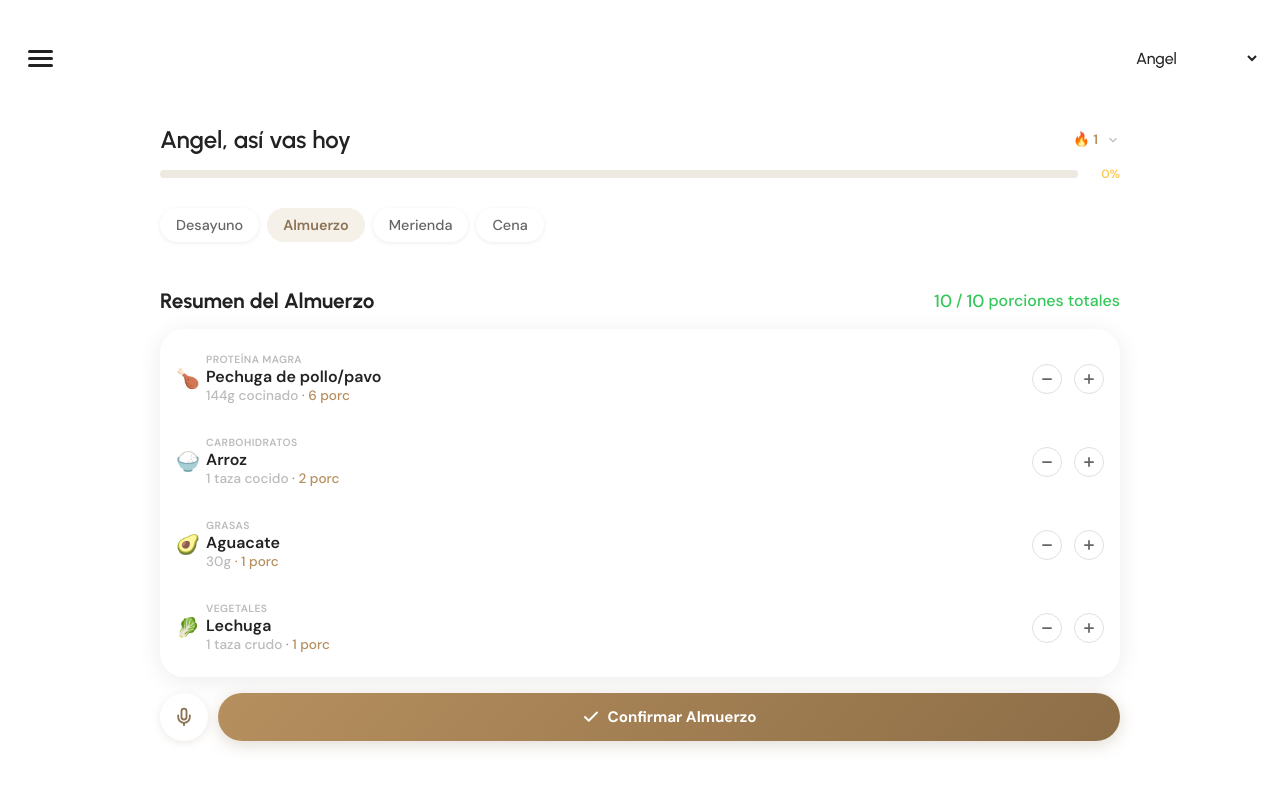
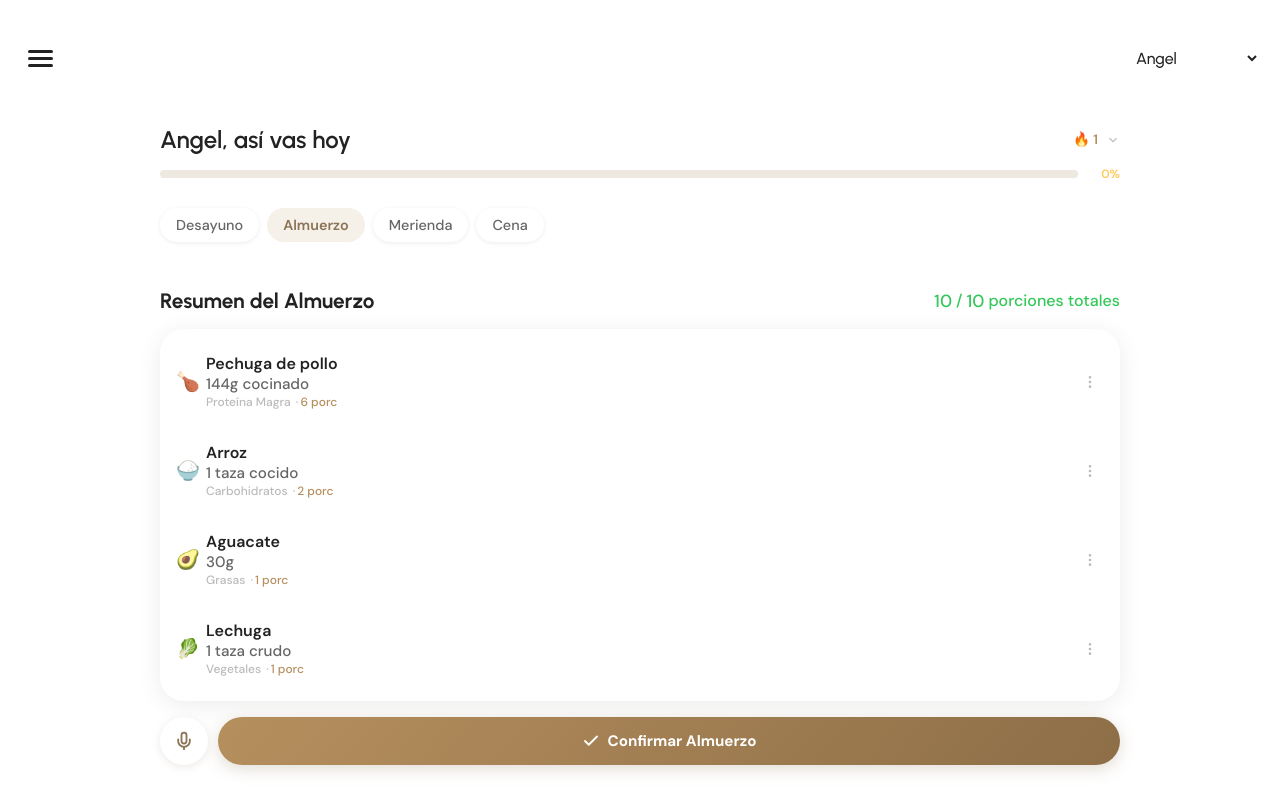
Before and after one commit to AngelRivilloD/foodhelper, an Angular app: page /angel in a window 1280 px wide. Built offline with nearby package versions, Linux system fonts and the light colour scheme.

Commit message:
quitamos + y -

```diff
--- a/src/app/components/meal-calculator/meal-calculator.component.css
+++ b/src/app/components/meal-calculator/meal-calculator.component.css
@@ -636,7 +636,7 @@
   transform: rotate(180deg);
 }
 
-/* Ingredient text clickable */
+/* Ingredient text clickable - kept for category sections */
 .ingredient-text.clickable {
   cursor: pointer;
 }
@@ -774,6 +774,127 @@
   letter-spacing: 0.04em;
 }
 
+/* Weight as prominent info */
+.ingredient-weight {
+  font-family: 'DM Sans', sans-serif;
+  font-size: 0.95rem;
+  font-weight: 500;
+  color: #666;
+}
+
+/* Meta line: category + portions */
+.ingredient-meta {
+  font-family: 'DM Sans', sans-serif;
+  font-size: 0.75rem;
+  font-weight: 500;
+  color: #bbb;
+}
+
+.ingredient-meta-dot {
+  margin: 0 2px;
+}
+
+/* Ingredient ellipsis menu */
+.ingredient-actions-container {
+  position: relative;
+  flex-shrink: 0;
+}
+
+.ingredient-ellipsis-btn {
+  background: none;
+  border: none;
+  color: #bbb;
+  cursor: pointer;
+  padding: 6px;
+  border-radius: 8px;
+  display: flex;
+  align-items: center;
+  transition: all 0.15s ease;
+  -webkit-tap-highlight-color: transparent;
+}
+
+.ingredient-ellipsis-btn:hover {
+  background: #F5F0E8;
+  color: #8B7355;
+}
+
+.ingredient-menu {
+  position: absolute;
+  top: 100%;
+  right: 0;
+  background: #FFFFFF;
+  border: 1px solid #EDE8E0;
+  border-radius: 14px;
+  box-shadow: 0 8px 30px rgba(0, 0, 0, 0.12);
+  z-index: 9999;
+  margin-top: 4px;
+  min-width: 200px;
+  max-height: 50vh;
+  overflow-y: auto;
+  padding: 6px;
+}
+
+.ingredient-menu-item {
+  width: 100%;
+  background: none;
+  border: none;
+  padding: 10px 12px;
+  font-family: 'DM Sans', sans-serif;
+  font-size: 0.85rem;
+  font-weight: 500;
+  color: #222;
+  cursor: pointer;
+  display: flex;
+  align-items: center;
+  gap: 10px;
+  border-radius: 10px;
+  transition: background 0.15s ease;
+  -webkit-tap-highlight-color: transparent;
+}
+
+.ingredient-menu-item:hover {
+  background: #F5F0E8;
+}
+
+.ingredient-menu-item:disabled {
+  opacity: 0.35;
+  cursor: not-allowed;
+}
+
+.ingredient-menu-item:disabled:hover {
+  background: none;
+}
+
+.ingredient-menu-item svg {
+  color: #8B7355;
+  flex-shrink: 0;
+}
+
+.ingredient-menu-divider {
+  height: 1px;
+  background: #EDE8E0;
+  margin: 4px 0;
+}
+
+.ingredient-menu-label {
+  font-family: 'DM Sans', sans-serif;
+  font-size: 0.7rem;
+  font-weight: 600;
+  color: #bbb;
+  text-transform: uppercase;
+  letter-spacing: 0.04em;
+  padding: 8px 12px 4px;
+}
+
+.ingredient-menu .dropdown-option {
+  border-radius: 10px;
+  border-bottom: none;
+}
+
+.ingredient-menu .dropdown-option:hover {
+  background: #F5F0E8;
+}
+
 .ingredient-text {
   display: flex;
   flex-direction: column;
@@ -789,10 +910,12 @@
 
 .ingredient-amount {
   font-family: 'DM Sans', sans-serif;
-  font-size: 0.85rem;
-  font-weight: 500;
+  font-size: 0.95rem;
+  font-weight: 400;
   color: #bbb;
 }
+
+/* Keep for mobile override compatibility */
 
 
 /* ============ FIXED PLAN VIEW ============ */
@@ -1151,6 +1274,10 @@
     order: 3;
   }
 
+  .ingredient-amount {
+    font-size: 1rem;
+  }
+
 }
 
 @media (max-width: 480px) {
@@ -1201,14 +1328,14 @@ app-voice-input {
 .summary-portion-controls {
   display: flex;
   align-items: center;
-  gap: 12px;
+  gap: 8px;
   flex-shrink: 0;
 }
 
 .summary-portion-btn {
   background: #FFFFFF;
-  width: 30px;
-  height: 30px;
+  width: 26px;
+  height: 26px;
   border-radius: 50%;
   border: 1.5px solid #e0e0e0;
   cursor: pointer;
@@ -1217,7 +1344,7 @@ app-voice-input {
   align-items: center;
   justify-content: center;
   padding: 0;
-  color: #666;
+  color: #999;
   flex-shrink: 0;
   -webkit-tap-highlight-color: transparent;
 }
@@ -1243,9 +1370,21 @@ app-voice-input {
 .ingredient-portions {
   color: #b68f5e;
   font-weight: 500;
+  display: inline-block;
+  transition: transform 0.15s ease, color 0.15s ease;
 }
 
-/* Food name clickable in summary */
+.ingredient-portions.portion-bumping {
+  animation: portionBump 0.35s cubic-bezier(0.34, 1.56, 0.64, 1);
+}
+
+@keyframes portionBump {
+  0% { transform: scale(1); }
+  40% { transform: scale(1.25); color: #8B7355; }
+  100% { transform: scale(1); }
+}
+
+/* Food name in summary */
 .ingredient-name-wrapper .ingredient-name {
   text-decoration: none;
 }
--- a/src/app/components/meal-calculator/meal-calculator.component.html
+++ b/src/app/components/meal-calculator/meal-calculator.component.html
@@ -215,10 +215,14 @@
             <span class="ingredient-icon">{{ getFoodIcon(item.food.alimento) }}</span>
             <div class="ingredient-text clickable"
                  (click)="showSummaryAlternatives = showSummaryAlternatives === getItemId(category.key, item.food) ? null : getItemId(category.key, item.food); $event.stopPropagation()">
-              <span class="ingredient-category">{{ category.label }}</span>
-              <div class="ingredient-name-wrapper">
-                <span class="ingredient-name">
-                  {{ item.food.alimento }}
+              <span class="ingredient-name">{{ item.food.alimento }}</span>
+              <span class="ingredient-weight">
+                {{ getDisplayWeight(category.key, item.food, item.totalAmount) }}
+              </span>
+              <span class="ingredient-meta">
+                {{ category.label }}
+                <span class="ingredient-meta-dot">·</span>
+                <span class="ingredient-portions" [class.portion-bumping]="animatingPortions.has(getItemId(category.key, item.food))">{{ item.portions }} porc</span>
               </span>
               <div class="summary-dropdown" *ngIf="showSummaryAlternatives === getItemId(category.key, item.food)" (click)="$event.stopPropagation()">
                 <button
@@ -233,26 +237,24 @@
                 </button>
               </div>
             </div>
-              <span class="ingredient-amount">
-                {{ getDisplayWeight(category.key, item.food, item.totalAmount) }}
-                <span class="ingredient-portions">· {{ item.portions }} porc</span>
-              </span>
+            <div class="ingredient-actions-container">
+              <button class="ingredient-ellipsis-btn"
+                      (click)="showIngredientMenu = showIngredientMenu === getItemId(category.key, item.food) ? null : getItemId(category.key, item.food); $event.stopPropagation()">
+                <svg xmlns="http://www.w3.org/2000/svg" width="16" height="16" viewBox="0 0 24 24" fill="none" stroke="currentColor" stroke-width="2" stroke-linecap="round" stroke-linejoin="round"><circle cx="12" cy="12" r="1"/><circle cx="12" cy="5" r="1"/><circle cx="12" cy="19" r="1"/></svg>
+              </button>
+              <div class="ingredient-menu" *ngIf="showIngredientMenu === getItemId(category.key, item.food)" (click)="$event.stopPropagation()">
+                <button class="ingredient-menu-item"
+                        (click)="incrementPortions(category.key, item.food); showIngredientMenu = null; $event.stopPropagation()">
+                  <svg xmlns="http://www.w3.org/2000/svg" width="14" height="14" viewBox="0 0 24 24" fill="none" stroke="currentColor" stroke-width="2.5" stroke-linecap="round" stroke-linejoin="round"><line x1="12" y1="5" x2="12" y2="19"/><line x1="5" y1="12" x2="19" y2="12"/></svg>
+                  Añadir porción
+                </button>
+                <button class="ingredient-menu-item"
+                        [disabled]="item.portions <= 0"
+                        (click)="decrementPortions(category.key, item.food); showIngredientMenu = null; $event.stopPropagation()">
+                  <svg xmlns="http://www.w3.org/2000/svg" width="14" height="14" viewBox="0 0 24 24" fill="none" stroke="currentColor" stroke-width="2.5" stroke-linecap="round" stroke-linejoin="round"><line x1="5" y1="12" x2="19" y2="12"/></svg>
+                  Quitar porción
+                </button>
               </div>
-            <div class="summary-portion-controls">
-              <button class="summary-portion-btn decrement"
-                      (click)="decrementPortions(category.key, item.food); $event.stopPropagation()"
-                      [disabled]="item.portions <= 0">
-                <svg xmlns="http://www.w3.org/2000/svg" width="14" height="14" viewBox="0 0 24 24" fill="none" stroke="currentColor" stroke-width="3" stroke-linecap="round" stroke-linejoin="round">
-                  <line x1="5" y1="12" x2="19" y2="12"></line>
-                </svg>
-              </button>
-              <button class="summary-portion-btn increment"
-                      (click)="incrementPortions(category.key, item.food); $event.stopPropagation()">
-                <svg xmlns="http://www.w3.org/2000/svg" width="14" height="14" viewBox="0 0 24 24" fill="none" stroke="currentColor" stroke-width="3" stroke-linecap="round" stroke-linejoin="round">
-                  <line x1="12" y1="5" x2="12" y2="19"></line>
-                  <line x1="5" y1="12" x2="19" y2="12"></line>
-                </svg>
-              </button>
             </div>
           </div>
         </div>
--- a/src/app/components/meal-calculator/meal-calculator.component.ts
+++ b/src/app/components/meal-calculator/meal-calculator.component.ts
@@ -30,6 +30,8 @@ export class MealCalculatorComponent implements OnInit, OnChanges, AfterViewInit
   celebrationProgress = 0;
   celebrationCalories = 0;
   showConfirmedMenu: string | null = null;
+  showIngredientMenu: string | null = null;
+  animatingPortions = new Set<string>();
 
   // Fixed meal plan
   mealPlanMode: 'dynamic' | 'fixed' = 'dynamic';
@@ -245,6 +247,7 @@ export class MealCalculatorComponent implements OnInit, OnChanges, AfterViewInit
     const currentItem = this.mealPlan[category]?.find(item => item.food.alimento === food.alimento);
     if (currentItem) {
       this.adjustPortions(category, food, currentItem.portions + 1);
+      this.triggerPortionAnimation(category, food);
     }
   }
 
@@ -253,12 +256,22 @@ export class MealCalculatorComponent implements OnInit, OnChanges, AfterViewInit
     if (currentItem && currentItem.portions > 0) {
       const newPortions = currentItem.portions - 1;
       if (newPortions === 0) {
-        // Si llega a 0, remover el alimento
         this.removeFoodFromPlan(category, food);
       } else {
         this.adjustPortions(category, food, newPortions);
+        this.triggerPortionAnimation(category, food);
       }
     }
+  }
+
+  private triggerPortionAnimation(category: string, food: FoodItem): void {
+    const id = this.getItemId(category, food);
+    this.animatingPortions.delete(id);
+    // Force reflow so re-adding the class restarts the animation
+    requestAnimationFrame(() => {
+      this.animatingPortions.add(id);
+      setTimeout(() => this.animatingPortions.delete(id), 350);
+    });
   }
 
   // Obtener total de porciones usadas en una categoría
@@ -466,7 +479,7 @@ export class MealCalculatorComponent implements OnInit, OnChanges, AfterViewInit
   // Obtener el peso a mostrar (siempre cocinado cuando aplica)
   // Alimentos que se miden crudos y se cocinan (carnes, pescados, tubérculos)
   private readonly rawToCookedFoods = [
-    'Pescado blanco', 'Pechuga de pollo/pavo', 'Clara de huevo',
+    'Pescado blanco', 'Pechuga de pollo', 'Pechuga de pavo', 'Clara de huevo',
     'Carne roja magra', 'Lomo de cerdo', 'Salmón',
     'Carne de cerdo (graso)', 'Carne roja grasa',
     'Patata', 'Gnocchis', 'Boniato', 'Plátano macho'
@@ -540,6 +553,7 @@ export class MealCalculatorComponent implements OnInit, OnChanges, AfterViewInit
     this.showAddFood = null;
     this.showSummaryAlternatives = null;
     this.showConfirmedMenu = null;
+    this.showIngredientMenu = null;
   }
 
   // Obtener el icono del alimento actual en la categoría
@@ -595,7 +609,8 @@ export class MealCalculatorComponent implements OnInit, OnChanges, AfterViewInit
       'Frijoles/caraotas/alubias': '🫘',
 
       // Proteína Magra
-      'Pechuga de pollo/pavo': '🍗',
+      'Pechuga de pollo': '🍗',
+      'Pechuga de pavo': '🍗',
       'Pescado blanco': '🐟',
       'Camarones/gambas': '🦐',
       'Atún al natural en lata': '🐟',
--- a/src/app/components/target-setter/target-setter.component.ts
+++ b/src/app/components/target-setter/target-setter.component.ts
@@ -150,7 +150,7 @@ export class TargetSetterComponent implements OnInit, OnChanges {
       'Granola baja en grasa': '🥣', 'Pan Árabe': '🫓', 'Pan Wasa': '🍞', 'Galleta María': '🍪',
       'Casabe': '🍞', 'Tortilla para fajitas': '🌮',
       'Lentejas': '🫘', 'Garbanzos': '🫘', 'Frijoles/caraotas/alubias': '🫘',
-      'Pescado blanco': '🐟', 'Atún al natural en lata': '🐟', 'Pechuga de pollo/pavo': '🍗',
+      'Pescado blanco': '🐟', 'Atún al natural en lata': '🐟', 'Pechuga de pollo': '🍗', 'Pechuga de pavo': '🍗',
       'Camarones/gambas': '🦐', 'Clara de huevo': '🥚', 'Jamón de pollo/pavo': '🥩',
       'Lomo embuchado': '🥩', 'Carne roja magra': '🥩', 'Proteína en polvo': '🥤',
       'Proteína en polvo (whey y vegana)': '🥤', 'Lomo de cerdo': '🍖', 'Soja': '🫘', 'Seitán': '🌾',
--- a/src/app/services/food-calculator.service.ts
+++ b/src/app/services/food-calculator.service.ts
@@ -87,7 +87,8 @@ export class FoodCalculatorService {
         {"alimento": "Pescado blanco", "gramos": "40g", "category": "Proteina Magra", "tipo": ["comida", "cena"]},
         //{"alimento": "Camarones/gambas", "gramos": "40g", "category": "Proteina Magra", "tipo": ["comida", "cena"]},
         {"alimento": "Atún al natural en lata", "gramos": "1/2 lata", "category": "Proteina Magra", "tipo": ["comida", "cena"]},
-        {"alimento": "Pechuga de pollo/pavo", "gramos": "30g", "category": "Proteina Magra", "tipo": ["comida", "cena"]},
+        {"alimento": "Pechuga de pollo", "gramos": "30g", "category": "Proteina Magra", "tipo": ["comida", "cena"]},
+        {"alimento": "Pechuga de pavo", "gramos": "30g", "category": "Proteina Magra", "tipo": ["comida", "cena"]},
         {"alimento": "Clara de huevo", "gramos": "60g", "category": "Proteina Magra", "tipo": ["desayuno", "comida", "cena"]},
         {"alimento": "Jamón de pollo/pavo", "gramos": "30g", "category": "Proteina Magra", "tipo": ["desayuno", "merienda", "cena"]},
         {"alimento": "Lomo embuchado", "gramos": "20g", "category": "Proteina Magra", "tipo": ["merienda", "cena"]},
@@ -319,7 +320,7 @@ export class FoodCalculatorService {
   private mealTypeDefaults: { [mealType: string]: { [category: string]: string } } = {
     'DESAYUNO': { 'Carbohidratos': 'Pan blanco o integral de barra' },
     'MERIENDA': { 'Proteina Magra': 'Proteína en polvo' },
-    'CENA': { 'Carbohidratos': 'Fajitas medianas', 'Proteina Magra': 'Pechuga de pollo/pavo' }
+    'CENA': { 'Carbohidratos': 'Fajitas medianas', 'Proteina Magra': 'Pechuga de pollo' }
   };
 
   // Índice del último template usado por tipo de comida (para no repetir)
@@ -360,7 +361,7 @@ export class FoodCalculatorService {
     ],
     'COMIDA': [
       { // Carne con arroz/pasta y ensalada
-        'Proteina Magra': ['Pechuga de pollo/pavo', 'Carne roja magra', 'Lomo de cerdo'],
+        'Proteina Magra': ['Pechuga de pollo', 'Carne roja magra', 'Lomo de cerdo'],
         'Proteina Semi-Magra': ['Huevo'],
         'Carbohidratos': ['Arroz', 'Pasta', 'Quinoa', 'Patata', 'Cous-cous'],
         'Grasas': ['Aceite de oliva', 'Aguacate', 'Aceituna verde (deshuesadas)', 'Aceitunas negras'],
@@ -373,14 +374,14 @@ export class FoodCalculatorService {
         'Vegetales': ['Brócoli', 'Espárragos', 'Calabacín', 'Espinaca', 'Pimiento', 'Tomate', 'Vainitas', 'Zanahoria']
       },
       { // Legumbres con arroz y verduras
-        'Proteina Magra': ['Pechuga de pollo/pavo', 'Lomo de cerdo'],
+        'Proteina Magra': ['Pechuga de pollo', 'Lomo de cerdo'],
         'Legumbres': ['Lentejas', 'Garbanzos', 'Frijoles/caraotas/alubias'],
         'Carbohidratos': ['Arroz', 'Pan blanco o integral de barra', 'Pan Árabe'],
         'Grasas': ['Aceite de oliva'],
         'Vegetales': ['Tomate', 'Cebolla', 'Pimiento', 'Zanahoria', 'Espinaca']
       },
       { // Wrap/fajita con carne
-        'Proteina Magra': ['Pechuga de pollo/pavo', 'Carne roja magra', 'Atún al natural en lata'],
+        'Proteina Magra': ['Pechuga de pollo', 'Carne roja magra', 'Atún al natural en lata'],
         'Carbohidratos': ['Fajitas medianas', 'Pan Árabe'],
         'Grasas': ['Aguacate', 'Aceite de oliva', 'Mayonesa', 'Hummus'],
         'Vegetales': ['Lechuga', 'Tomate', 'Pimiento', 'Cebolla', 'Pepino']
@@ -388,14 +389,14 @@ export class FoodCalculatorService {
     ],
     'CENA': [
       { // Fajitas con pollo y crema de verduras
-        'Proteina Magra': ['Pechuga de pollo/pavo'],
+        'Proteina Magra': ['Pechuga de pollo'],
         'Proteina Semi-Magra': ['Huevo'],
         'Carbohidratos': ['Fajitas medianas'],
         'Grasas': ['Aceite de oliva', 'Aguacate', 'Queso Crema normal'],
         'Vegetales': ['Calabacín', 'Brócoli', 'Espinaca', 'Calabaza', 'Zanahoria', 'Coliflor', 'Pimiento']
       },
       { // Carne con acompañamiento y ensalada
-        'Proteina Magra': ['Pechuga de pollo/pavo', 'Carne roja magra', 'Lomo de cerdo'],
+        'Proteina Magra': ['Pechuga de pollo', 'Carne roja magra', 'Lomo de cerdo'],
         'Proteina Semi-Magra': ['Huevo'],
         'Carbohidratos': ['Arroz', 'Pasta', 'Quinoa', 'Patata', 'Boniato'],
         'Grasas': ['Aceite de oliva', 'Aguacate', 'Aceituna verde (deshuesadas)'],
@@ -422,7 +423,7 @@ export class FoodCalculatorService {
         'Vegetales': ['Tomate', 'Pimiento', 'Cebolla', 'Espinaca', 'Hongos', 'Calabacín']
       },
       { // Wrap/fajita nocturna
-        'Proteina Magra': ['Pechuga de pollo/pavo', 'Atún al natural en lata', 'Jamón de pollo/pavo'],
+        'Proteina Magra': ['Pechuga de pollo', 'Atún al natural en lata', 'Jamón de pollo/pavo'],
         'Carbohidratos': ['Fajitas medianas', 'Pan Árabe', 'Pan de molde'],
         'Grasas': ['Aguacate', 'Aceite de oliva', 'Hummus', 'Mayonesa'],
         'Vegetales': ['Lechuga', 'Tomate', 'Pepino', 'Cebolla', 'Pimiento']
@@ -666,7 +667,7 @@ export class FoodCalculatorService {
       if (food.gramos.toLowerCase().includes('g')) {
         // Solo mostrar "crudo" para alimentos que se miden crudos y se cocinan
         const rawToCookedFoods = [
-          'Pescado blanco', 'Pechuga de pollo/pavo', 'Clara de huevo',
+          'Pescado blanco', 'Pechuga de pollo', 'Pechuga de pavo', 'Clara de huevo',
           'Carne roja magra', 'Lomo de cerdo', 'Salmón',
           'Carne de cerdo (graso)', 'Carne roja grasa',
           'Patata', 'Gnocchis', 'Boniato', 'Plátano macho'
```
Lines whose indentation alone changed are shown as unchanged.
